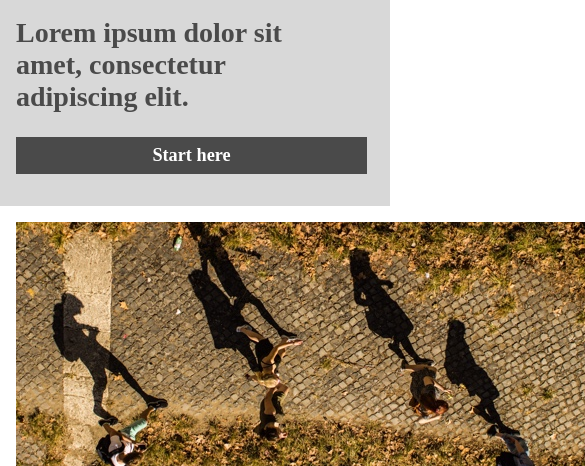
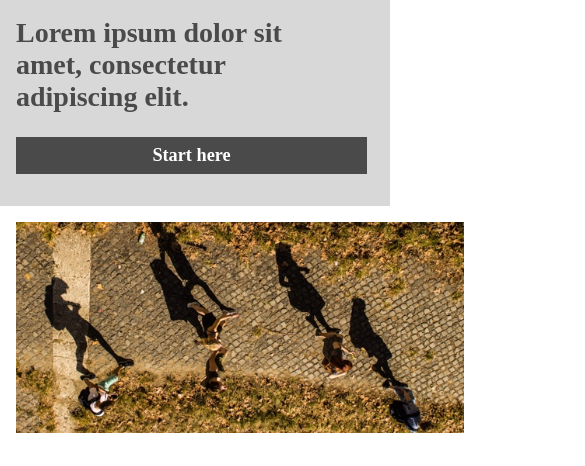
Before and after one commit to Reynaldoabv/Colmar-Academy, a plain HTML site: page index.html in a window 390 px wide. Shown: the part 632-1098 px from the top of the page, 585 px wide, since content can reach past the window. Drawn offline with Linux system fonts and the light colour scheme.

Commit message:
Project Done

```diff
--- a/resources/css/style.css
+++ b/resources/css/style.css
@@ -387,6 +387,10 @@ footer {
 		display: block;
 	}
 
+	.img-information2 img {
+		width: 448px;
+	}
+
 	.text-information {
 		padding: 16px 32px;
 		width: 70%;
```
